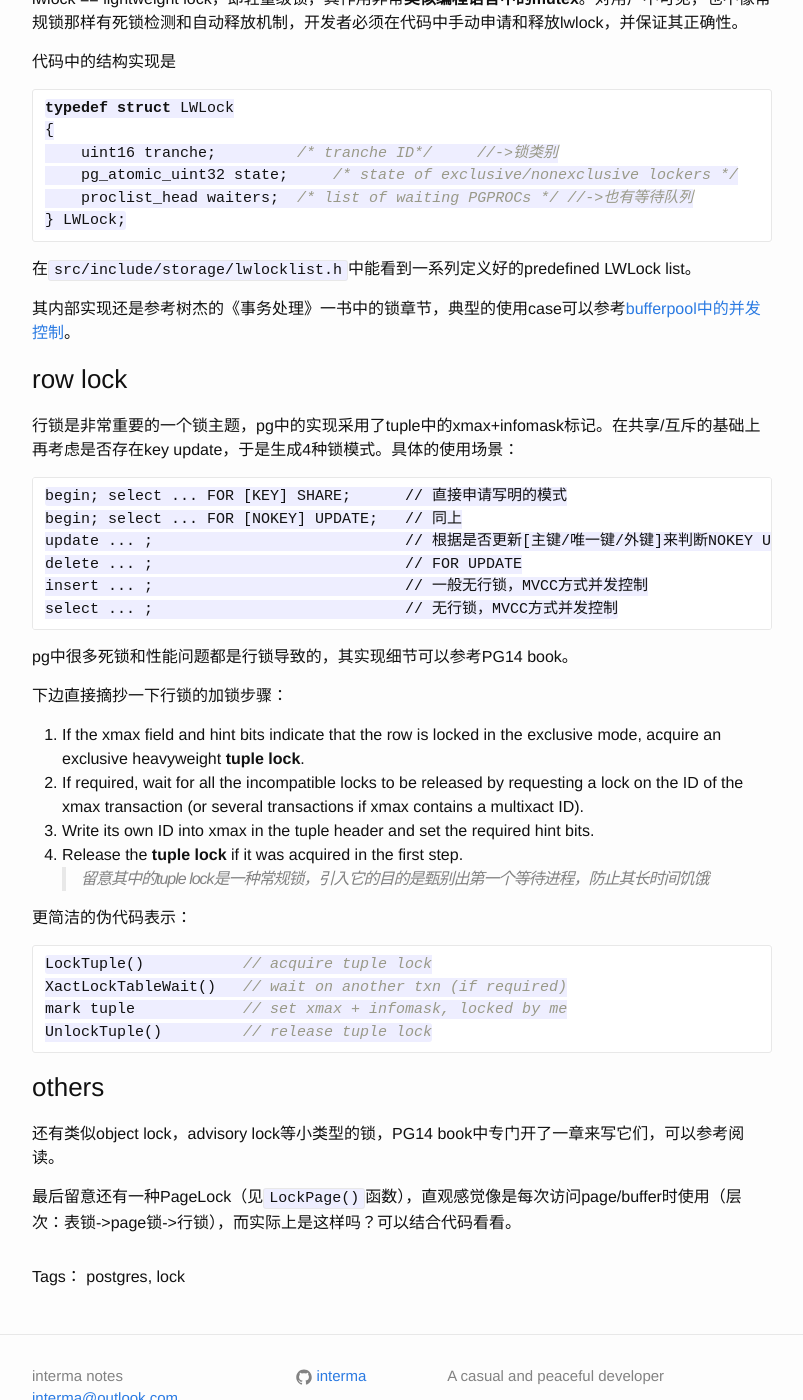
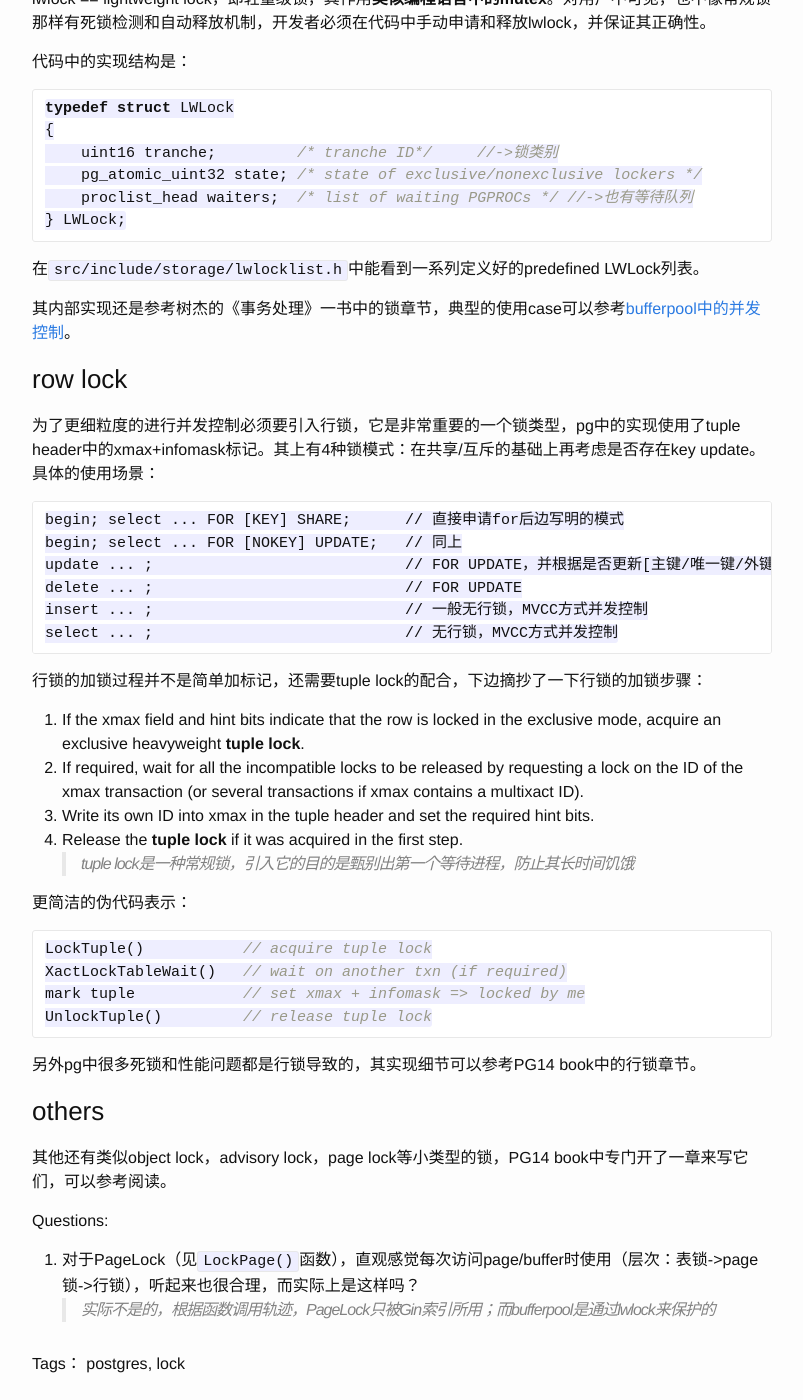
Before and after one commit to interma/interma.github.io, a Jekyll site: the page built from _posts/2025-10-10-other_lock.markdown, in a window 1280 px wide and 1400 px high, scrolled down 626 px. Shown: the whole window, without its empty margins (238-1041 px from the left). Built offline with Jekyll 4.4.1, drawn with Linux system fonts in a browser that asks for light colours; some of the changed text lies outside the part shown.

````diff
--- a/_posts/2025-10-10-other_lock.markdown
+++ b/_posts/2025-10-10-other_lock.markdown
@@ -19,39 +19,37 @@ SpinLockAcquire(&CheckpointerShmem->ckpt_lck);
 SpinLockRelease(&CheckpointerShmem->ckpt_lck);
 ```
 
-另外如果修改单个变量，一般用pg内部的原子操作函数即可（`src/backend/port/atomics.c`），之前写过的一篇介绍[gp代码中的原子操作](https://blog.csdn.net/gp_community/article/details/124636303)。其中部分原子操作函数也是通过spinlock来实现的。
+另外如果要修改单个变量，一般用pg内部的原子操作函数即可（`src/backend/port/atomics.c`），之前写过的一篇介绍[gp代码中的原子操作](https://blog.csdn.net/gp_community/article/details/124636303)，其中部分原子操作函数也是通过spinlock来实现的。
 
 ### lwlock
-lwlock == lightweight lock，即轻量级锁，其作用非常**类似编程语言中的mutex**。对用户不可见，也不像常规锁那样有死锁检测和自动释放机制，开发者必须在代码中手动申请和释放lwlock，并保证其正确性。
+lwlock == lightweight lock，即轻量级锁，其作用**类似编程语言中的mutex**。对用户不可见，也不像常规锁那样有死锁检测和自动释放机制，开发者必须在代码中手动申请和释放lwlock，并保证其正确性。
 
-代码中的结构实现是
+代码中的实现结构是：
 ```c
 typedef struct LWLock
 {
     uint16 tranche;         /* tranche ID*/	//->锁类别
-    pg_atomic_uint32 state;	/* state of exclusive/nonexclusive lockers */
+    pg_atomic_uint32 state; /* state of exclusive/nonexclusive lockers */
     proclist_head waiters;  /* list of waiting PGPROCs */ //->也有等待队列
 } LWLock;
 ```
 
-在`src/include/storage/lwlocklist.h`中能看到一系列定义好的predefined LWLock list。
+在`src/include/storage/lwlocklist.h`中能看到一系列定义好的predefined LWLock列表。
 
 其内部实现还是参考树杰的《事务处理》一书中的锁章节，典型的使用case可以参考[bufferpool中的并发控制](https://zhmin.github.io/posts/postgresql-buffer-concurrent/)。
 
 ### row lock
-行锁是非常重要的一个锁主题，pg中的实现采用了tuple中的xmax+infomask标记。在共享/互斥的基础上再考虑是否存在key update，于是生成4种锁模式。具体的使用场景：
+为了更细粒度的进行并发控制必须要引入行锁，它是非常重要的一个锁类型，pg中的实现使用了tuple header中的xmax+infomask标记。其上有4种锁模式：在共享/互斥的基础上再考虑是否存在key update。具体的使用场景：
 ```
-begin; select ... FOR [KEY] SHARE;      // 直接申请写明的模式
+begin; select ... FOR [KEY] SHARE;      // 直接申请for后边写明的模式
 begin; select ... FOR [NOKEY] UPDATE;   // 同上
-update ... ;                            // 根据是否更新[主键/唯一键/外键]来判断NOKEY UPDATE
+update ... ;                            // FOR UPDATE，并根据是否更新[主键/唯一键/外键]自动来判断NOKEY
 delete ... ;                            // FOR UPDATE
 insert ... ;                            // 一般无行锁，MVCC方式并发控制
 select ... ;                            // 无行锁，MVCC方式并发控制
 ```
 
-pg中很多死锁和性能问题都是行锁导致的，其实现细节可以参考PG14 book。
-
-下边直接摘抄一下行锁的加锁步骤：
+行锁的加锁过程并不是简单加标记，还需要tuple lock的配合，下边摘抄了一下行锁的加锁步骤：
 1. If the xmax field and hint bits indicate that the row is locked in the exclusive mode,
 acquire an exclusive heavyweight **tuple lock**.
 2. If required, wait for all the incompatible locks to be released by requesting a lock on
@@ -59,17 +57,21 @@ the ID of the xmax transaction (or several transactions if xmax contains a multi
 ID).
 3. Write its own ID into xmax in the tuple header and set the required hint bits.
 4. Release the **tuple lock** if it was acquired in the first step.
-> 留意其中的tuple lock是一种常规锁，引入它的目的是甄别出第一个等待进程，防止其长时间饥饿
+    > tuple lock是一种常规锁，引入它的目的是甄别出第一个等待进程，防止其长时间饥饿
 
 更简洁的伪代码表示：
 ```c
 LockTuple()           // acquire tuple lock
 XactLockTableWait()   // wait on another txn (if required)
-mark tuple            // set xmax + infomask, locked by me
+mark tuple            // set xmax + infomask => locked by me
 UnlockTuple()         // release tuple lock
 ```
 
+另外pg中很多死锁和性能问题都是行锁导致的，其实现细节可以参考PG14 book中的行锁章节。
+
 ### others
-还有类似object lock，advisory lock等小类型的锁，PG14 book中专门开了一章来写它们，可以参考阅读。
+其他还有类似object lock，advisory lock，page lock等小类型的锁，PG14 book中专门开了一章来写它们，可以参考阅读。
 
-最后留意还有一种PageLock（见`LockPage()`函数），直观感觉像是每次访问page/buffer时使用（层次：表锁->page锁->行锁），而实际上是这样吗？可以结合代码看看。
+Questions:
+1. 对于PageLock（见`LockPage()`函数），直观感觉每次访问page/buffer时使用（层次：表锁->page锁->行锁），听起来也很合理，而实际上是这样吗？
+    > 实际不是的，根据函数调用轨迹，PageLock只被Gin索引所用；而bufferpool是通过lwlock来保护的
--- a/postgres.markdown
+++ b/postgres.markdown
@@ -34,7 +34,7 @@ nav_order: 1
 * ✔[lw锁，行锁和其他]({% post_url 2025-10-10-other_lock %})
 
 ### 事务
-* MVCC和快照
+* [MVCC和快照]({% post_url 2025-10-17-mvcc %})
 
 ### 优化器
 * ✔[优化器基础和资料汇总]({% post_url 2025-10-01-planner %})
````
Also changed, not shown: other parts of _posts/2025-10-10-other_lock.markdown (+3 -3 lines), _posts/2025-10-17-mvcc.markdown (added, +9 -0 lines).
